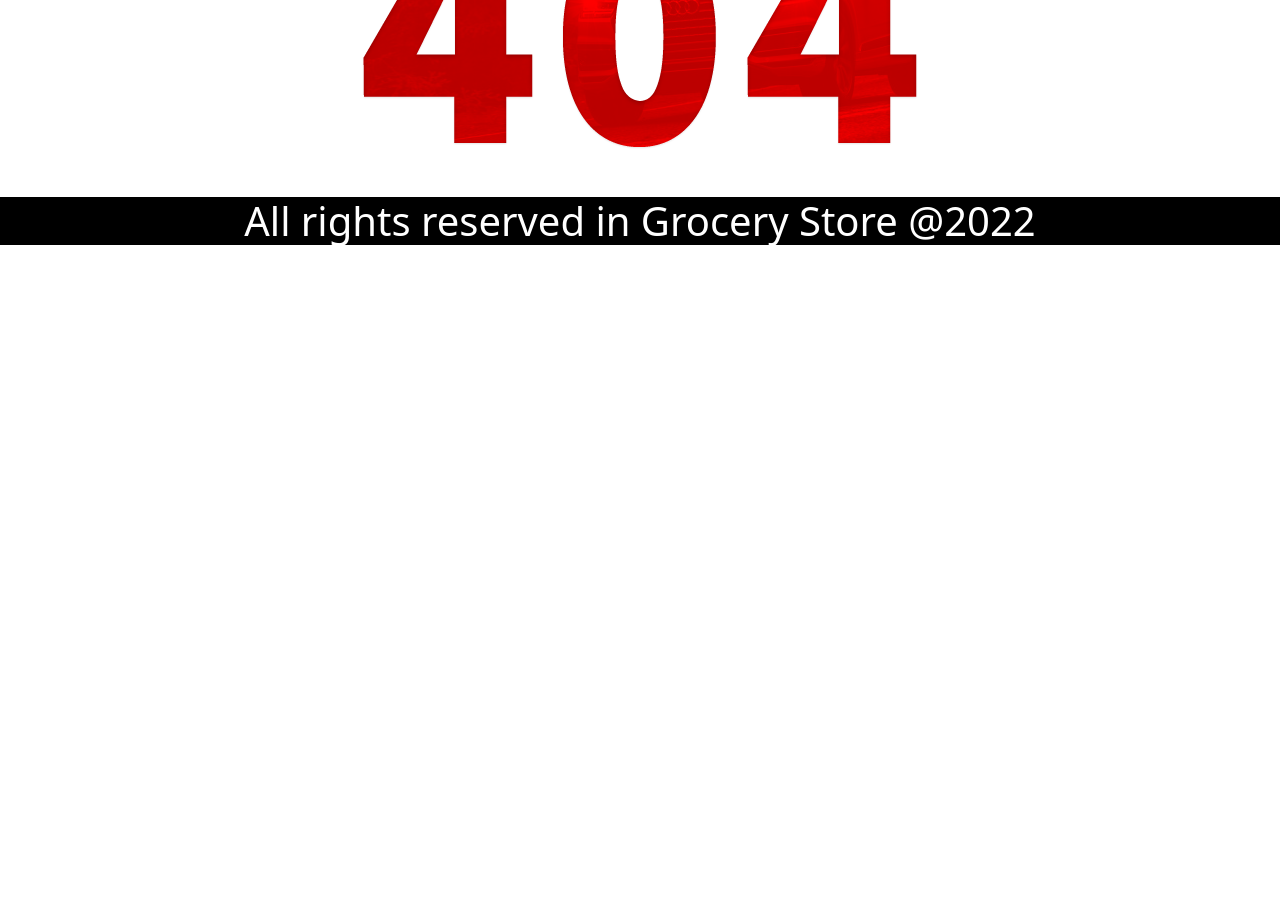
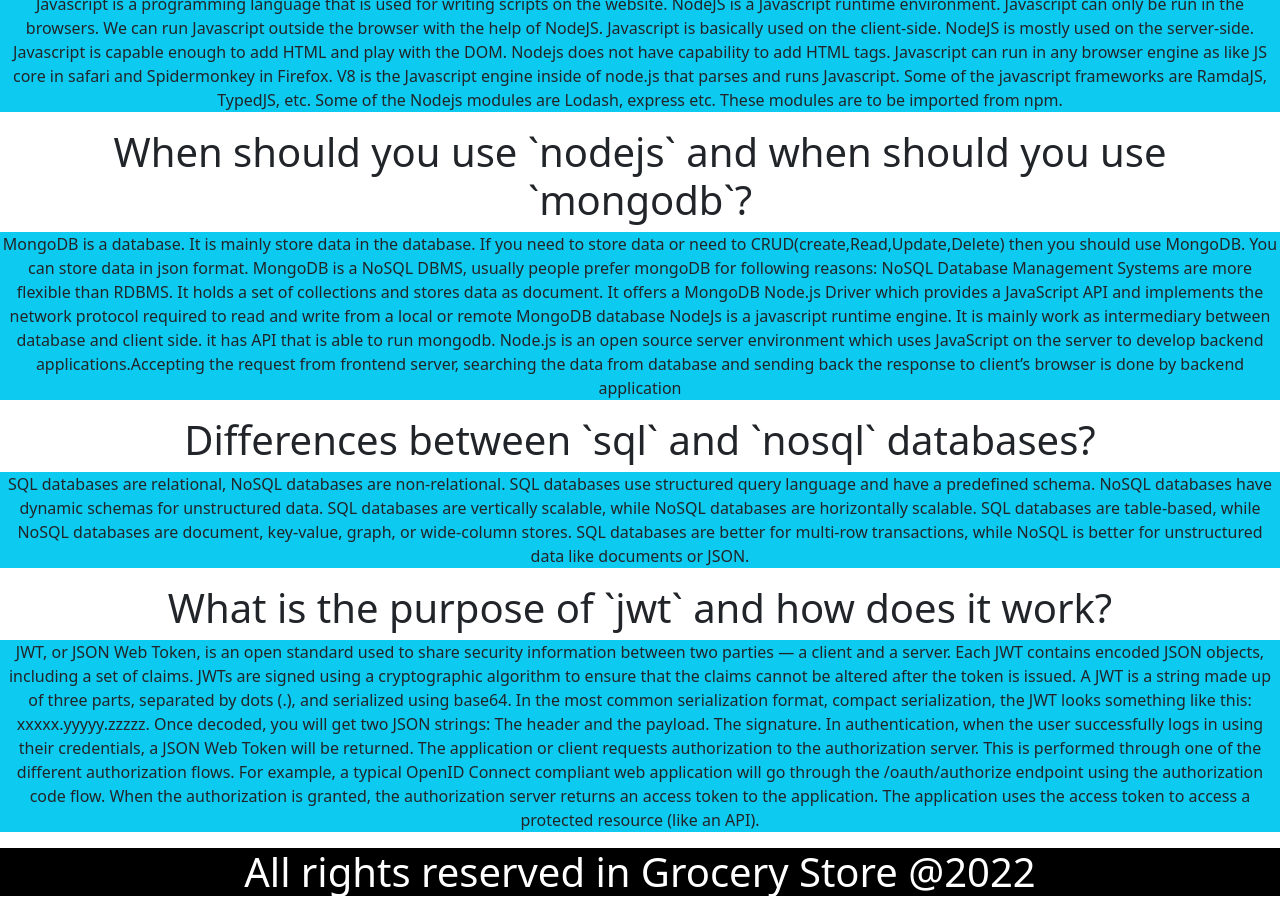
Before and after one commit to jasim-164/Grocery-Store-ClientSide-MERN, a React (Create React App) app: page /blog in a window 1280 px wide. Shown: the part 220-1124 px from the top of the page. Before the commit the page ends 800 px from the top, so only its background shows below. Built offline with nearby package versions, Linux system fonts and the light colour scheme; no server answers.

Commit message:
blog part added

```diff
--- a/src/App.js
+++ b/src/App.js
@@ -11,6 +11,7 @@ import Register from './componennts/Login/Register/Register';
 import MyItems from './componennts/UserItem/MyItems/MyItems'
 import ManageItems from './componennts/UserItem/ManageItems/ManageItems'
 import AddItem from './componennts/UserItem/AddItem/AddItem'
+import Blog from './componennts/Blog/Blog'
 function App() {
 
   return (
@@ -20,6 +21,7 @@ function App() {
     <Route path="/" element={<Home/>}/>
     <Route path="/home" element={<Home/>}/>
     <Route path="/header" element={<Header/>}/>
+    <Route path="/blog" element={<Blog/>}/>
     <Route path="/register" element= {<Register/>}/>
     <Route path="/login" element={<Login/>}/>
     <Route path="/inventory/:id" element={<Inventory/>}/>
--- /dev/null
+++ b/src/componennts/Blog/Blog.js
@@ -0,0 +1,37 @@
+import React from 'react';
+
+const Blog = () => {
+    return (
+        <div>
+            <h1>Blog</h1>
+            <div>
+            <div className="text-center">
+                <h1>Difference between `javascript` and `nodejs`?</h1>
+                <p className="bg-info">Javascript is a programming language that is used for writing scripts on the website. NodeJS is a Javascript runtime environment. Javascript can only be run in the browsers. We can run Javascript outside the browser with the help of NodeJS. Javascript is basically used on the client-side. NodeJS is mostly used on the server-side. Javascript is capable enough to add HTML and play with the DOM. Nodejs does not have capability to add HTML tags. Javascript can run in any browser engine as like JS core in safari and Spidermonkey in Firefox. V8 is the Javascript engine inside of node.js that parses and runs Javascript. Some of the javascript frameworks are RamdaJS, TypedJS, etc. Some of the Nodejs modules are Lodash, express etc. These modules are to be imported from npm.</p>
+            </div>
+            <div className="text-center">
+                <h1>When should you use `nodejs` and when should you use `mongodb`?</h1>
+                <p className="bg-info">MongoDB is a database. It is mainly store data in the database. If you need to store data or need to CRUD(create,Read,Update,Delete) then you should use MongoDB. You can store data in json format. MongoDB is a NoSQL DBMS, usually people prefer mongoDB for following reasons: NoSQL Database Management Systems are more flexible than RDBMS. It holds a set of collections and stores data as document. It offers a MongoDB Node.js Driver which provides a JavaScript API and implements the network protocol required to read and write from a local or remote MongoDB database
+
+                NodeJs is a javascript runtime engine. It is mainly work as intermediary between database and client side. it has API that is able to run mongodb. Node.js is an open source server environment which uses JavaScript on the server to develop backend applications.Accepting the request from frontend server, searching the data from database and sending back the response to client’s browser is done by backend application </p>
+            </div>
+            <div className="text-center">
+                <h1>Differences between `sql` and `nosql` databases?</h1>
+                <p className="bg-info">SQL databases are relational, NoSQL databases are non-relational. SQL databases use structured query language and have a predefined schema. NoSQL databases have dynamic schemas for unstructured data. SQL databases are vertically scalable, while NoSQL databases are horizontally scalable. SQL databases are table-based, while NoSQL databases are document, key-value, graph, or wide-column stores. SQL databases are better for multi-row transactions, while NoSQL is better for unstructured data like documents or JSON. </p>
+            </div>
+            <div className="text-center">
+                <h1>What is the purpose of `jwt` and how does it work?</h1>
+                <p className="bg-info">JWT, or JSON Web Token, is an open standard used to share security information between two parties — a client and a server. Each JWT contains encoded JSON objects, including a set of claims. JWTs are signed using a cryptographic algorithm to ensure that the claims cannot be altered after the token is issued. A JWT is a string made up of three parts, separated by dots (.), and serialized using base64. In the most common serialization format, compact serialization, the JWT looks something like this: xxxxx.yyyyy.zzzzz.
+                Once decoded, you will get two JSON strings:
+                The header and the payload.
+                The signature. In authentication, when the user successfully logs in using their credentials, a JSON Web Token will be returned. The application or client requests authorization to the authorization server. This is performed through one of the different authorization flows. For example, a typical OpenID Connect compliant web application will go through the /oauth/authorize endpoint using the authorization code flow.
+                When the authorization is granted, the authorization server returns an access token to the application.
+                The application uses the access token to access a protected resource (like an API).</p>
+            </div>
+
+            </div>
+        </div>
+    );
+};
+
+export default Blog;
```
Also changed, not shown: src/componennts/Blog/Blog.css (added).
